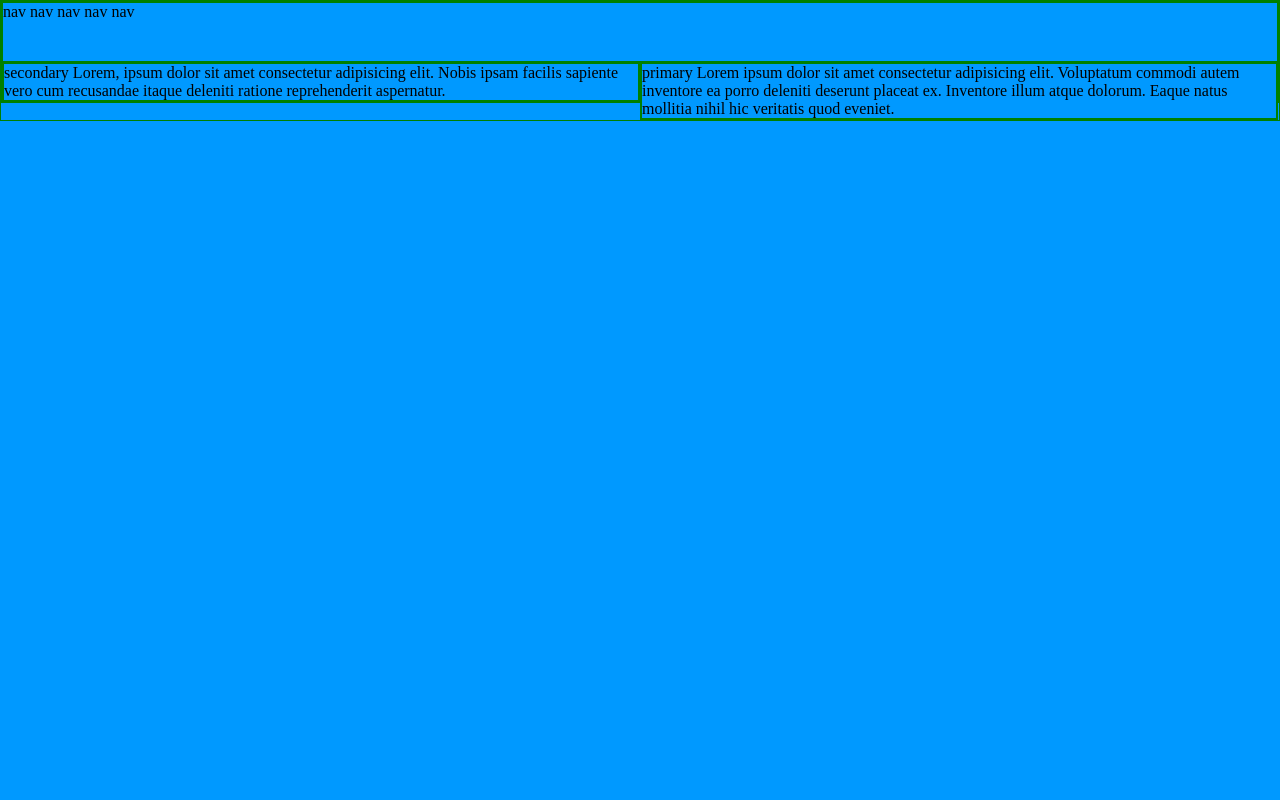
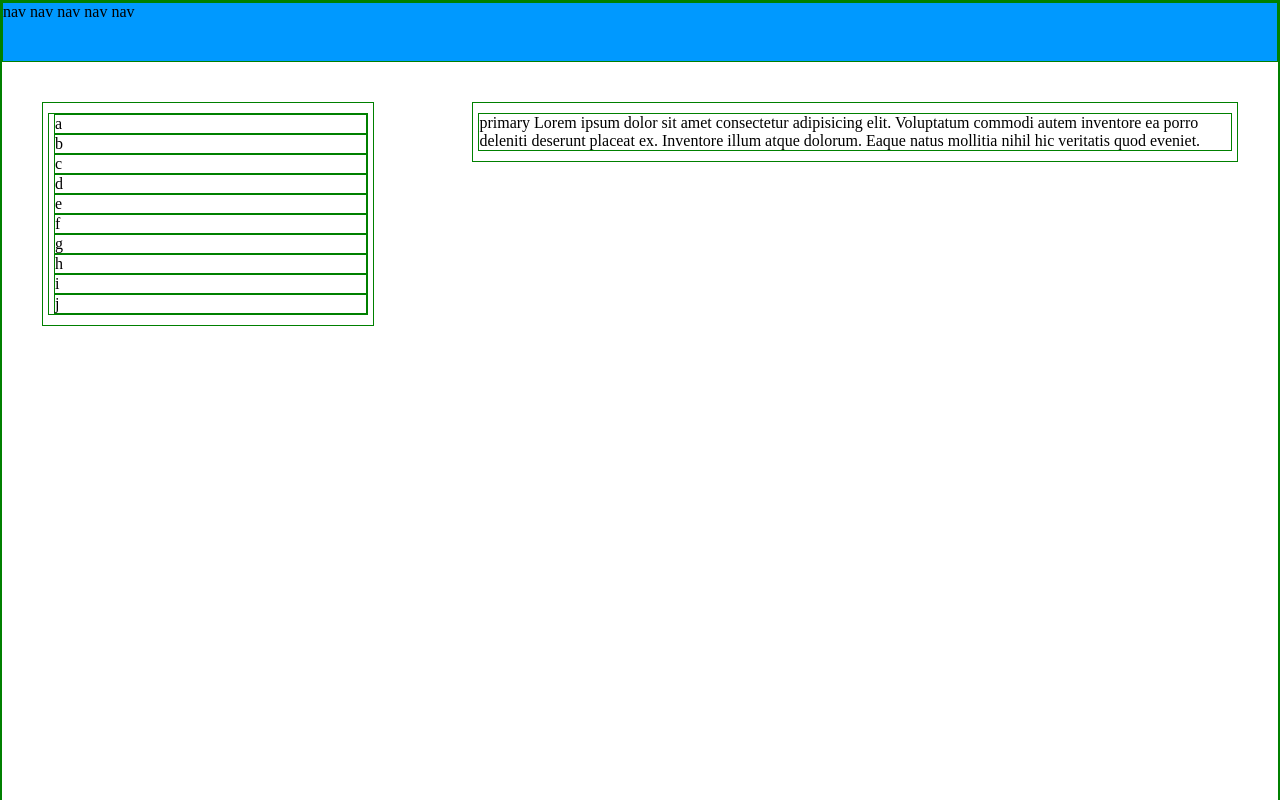
Before and after one commit to nehuenartaza/nehuenartaza.github.io, a plain HTML site: page index.html in a window 1280 px wide. Shown: the top 800 px of the page. Drawn offline with Linux system fonts and the light colour scheme.

Commit message:
Más html y css
se acomodaron algunas tags en html y se les agregó estilos

```diff
--- a/css/styles.css
+++ b/css/styles.css
@@ -1,26 +1,42 @@
 * {
-    background-color: rgb(0, 153, 255);
     box-sizing: border-box;
     border-color: green;
     border-style: solid;
     border-width: 0.1px;
+}
+
+body {
+    height: 1000px;
     margin: 0px;
 }
 
-div {
-    background-color: white;
+#sideNavigator {
+    list-style: none;
+    padding: 0px 0px 0px 5px;
+    margin: 0px;
 }
 
-#mainContainer, #secondaryContainer {
+#secondaryContainer {
     display: inline-block;
-    width: 50%;
+    width: 26%;
+    height: auto;
+    margin: 40px;
+    padding: 10px 5px;
 }
 
 #mainContainer {
     float: right;
+    width: 60%;
+    height: auto;
+    margin: 40px;
+    padding: 10px 5px;
 }
 
 nav {
     background-color: rgb(0, 153, 255);
     height: 60px;
 }
+
+p {
+    margin: 0px;
+}
--- a/index.html
+++ b/index.html
@@ -11,12 +11,27 @@
     <nav>
         nav nav nav nav nav
     </nav>
-    <div id="secondaryContainer">
-        <p>secondary Lorem, ipsum dolor sit amet consectetur adipisicing elit. Nobis ipsam facilis sapiente vero cum recusandae itaque deleniti ratione reprehenderit aspernatur.</p>
-    </div>
     <div id="mainContainer">
         <p>primary Lorem ipsum dolor sit amet consectetur adipisicing elit. Voluptatum commodi autem inventore ea porro deleniti deserunt placeat ex. Inventore illum atque dolorum. Eaque natus mollitia nihil hic veritatis quod eveniet.</p>
     </div>
+    <div id="secondaryContainer">
+        <ul id="sideNavigator">
+            <li>a</li>
+            <li>b</li>
+            <li>c</li>
+            <li>d</li>
+            <li>e</li>
+            <li>f</li>
+            <li>g</li>
+            <li>h</li>
+            <li>i</li>
+            <li>j</li>
+        </ul>
+    </div>
+
 
 </body>
 </html>
+<!-- nav = HOME - PROYECTOS - CERTIFICADOS Y TÍTULOS - CHANGELOG? -->
+ <!-- secondary container puede ser un bloque a la izquierda de maincontainer que sea sticky,
+        puede contener opciones para ayudar al usuario a navegar a través del mismo archivo html -->
```
